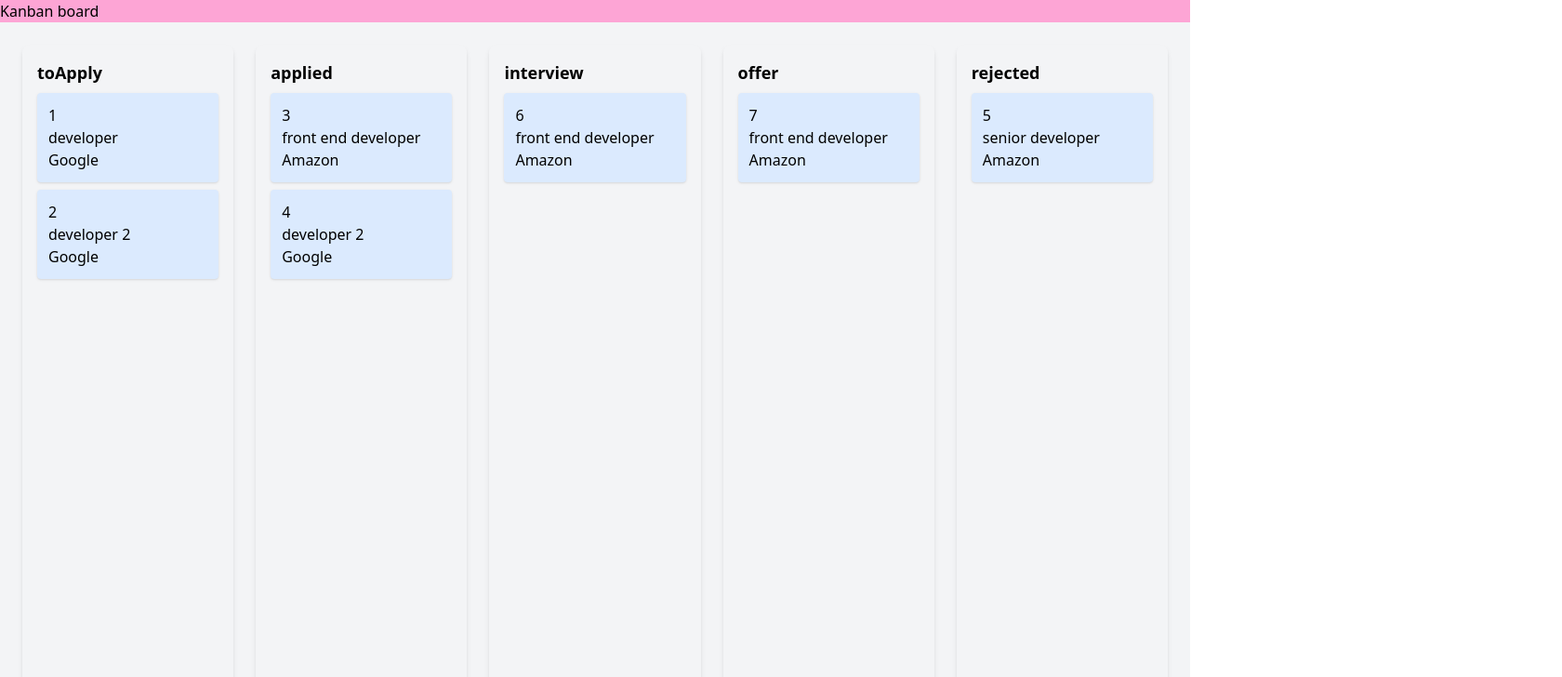
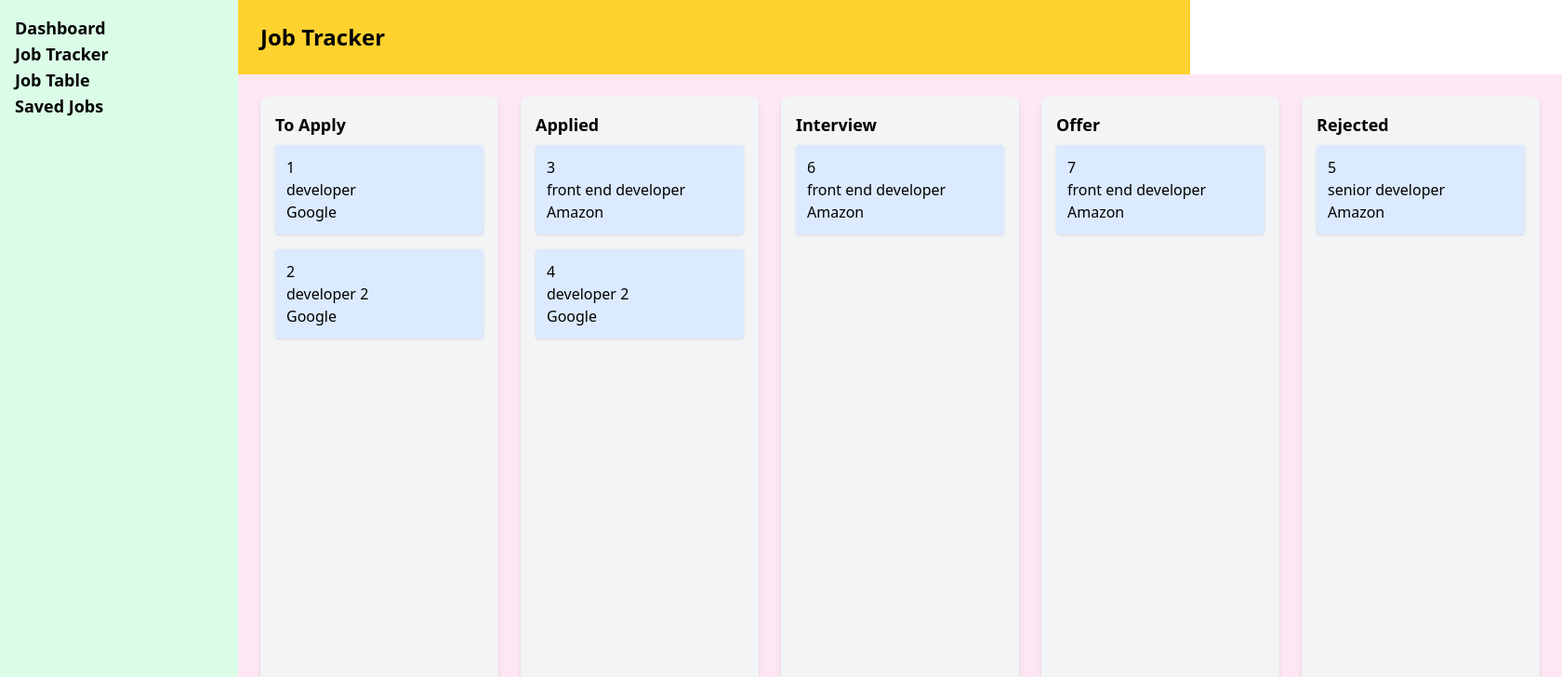
Before and after one commit to MayKhine/trkHire, a React (Vite) app: page / in a window 1280 px wide. Shown: the top 728 px of the page at 93% size, 1680 px wide, since content can reach past the window. Built offline with nearby package versions, Linux system fonts and the light colour scheme.

Commit message:
add menu

```diff
--- a/src/App.tsx
+++ b/src/App.tsx
@@ -1,5 +1,11 @@
-import { KanbanBoard } from "./components/KanbanBoard"
+import { KanbanBoard } from "./components/KanbanBoard/KanbanBoard"
+import { MenuBar } from "./components/Menu/MenuBar"
 
 export const App = () => {
-  return <KanbanBoard />
+  return (
+    <div className="flex w-full bg-amber-300">
+      <MenuBar />
+      <KanbanBoard />
+    </div>
+  )
 }
--- a/src/components/KanbanBoard.tsx
+++ b/src/components/KanbanBoard/KanbanBoard.tsx
@@ -1,16 +1,15 @@
-import React, { useState } from "react"
-import { jobType } from "../utils/types"
-import { jobColumns } from "../utils/data"
+import { useState } from "react"
+import { jobType } from "../../utils/types"
+import { jobColumns } from "../../utils/data"
 import {
-  closestCorners,
   DndContext,
   DragEndEvent,
   DragOverEvent,
   DragOverlay,
   DragStartEvent,
 } from "@dnd-kit/core"
-import { KanbanColumn } from "./KanbanColumn"
-import { KanbanCard } from "./KanbanCard"
+import { KanbanColumn } from "../KanbanBoard/KanbanColumn"
+import { KanbanCard } from "../KanbanBoard/KanbanCard"
 import { arrayMove } from "@dnd-kit/sortable"
 
 export const KanbanBoard = () => {
@@ -114,15 +113,14 @@ export const KanbanBoard = () => {
   }
 
   return (
-    <div className="bg-pink-300 h-full">
-      Kanban board
+    <div className=" h-full">
+      <div className="text-2xl font-bold p-6"> Job Tracker </div>
       <DndContext
-        collisionDetection={closestCorners}
         onDragStart={handleDragStart}
         onDragOver={handleDragOver}
         onDragEnd={handleDragEnd}
       >
-        <div className="flex gap-6 p-6 bg-gray-100 min-h-screen">
+        <div className="flex gap-6 p-6 min-h-screen bg-pink-100">
           {columns.map((column) => (
             <KanbanColumn key={column.id} column={column} />
           ))}
--- a/src/components/KanbanCard.tsx
+++ b/src/components/KanbanBoard/KanbanCard.tsx
@@ -1,4 +1,4 @@
-import { jobType } from "../utils/types"
+import { jobType } from "../../utils/types"
 import { useSortable } from "@dnd-kit/sortable"
 import { CSS } from "@dnd-kit/utilities"
 
--- a/src/components/KanbanColumn.tsx
+++ b/src/components/KanbanBoard/KanbanColumn.tsx
@@ -1,6 +1,6 @@
 import { useDroppable } from "@dnd-kit/core"
-import { jobColumnType } from "../utils/types"
-import { KanbanCard } from "./KanbanCard"
+import { jobColumnType } from "../../utils/types"
+import { KanbanCard } from "../KanbanBoard/KanbanCard"
 import { SortableContext, verticalListSortingStrategy } from "@dnd-kit/sortable"
 
 type KanbanColumnProps = {
@@ -15,32 +15,17 @@ export const KanbanColumn = ({ column }: KanbanColumnProps) => {
   })
 
   return (
-    // <div ref={setNodeRef} className="w-64 bg-white p-4 rounded-lg shadow-md">
-    //   <h2 className="text-lg font-bold mb-2">{column.id}</h2>
-
-    //   <SortableContext
-    //     items={column.jobs}
-    //     // items={column.jobs.map((job) => job.id)}
-    //     strategy={verticalListSortingStrategy}
-    //   >
-    //     <div className="space-y-2">
-    //       {column.jobs.map((job) => (
-    //         <KanbanCard key={job.id} job={job} />
-    //       ))}
-    //     </div>
-    //   </SortableContext>
-    // </div>
     <div
       ref={setNodeRef}
       className="w-64 bg-gray-100 p-4 rounded-lg shadow-md min-h-[300px]"
     >
-      <h2 className="text-lg font-bold mb-2">{column.id}</h2>
+      <h2 className="text-lg font-bold mb-2">{column.colTitle}</h2>
 
       <SortableContext
         items={column.jobs.map((job) => job.id)}
         strategy={verticalListSortingStrategy}
       >
-        <div className="space-y-2">
+        <div className="space-y-4">
           {column.jobs.map((job) => (
             <KanbanCard key={job.id} job={job} colId={column.id} />
           ))}
--- /dev/null
+++ b/src/components/Menu/MenuBar.tsx
@@ -0,0 +1,10 @@
+export const MenuBar = () => {
+  return (
+    <div className="bg-green-100 min-w-64 p-4 text-lg font-bold">
+      <div>Dashboard</div>
+      <div>Job Tracker</div>
+      <div>Job Table</div>
+      <div>Saved Jobs</div>
+    </div>
+  )
+}
--- a/src/utils/data.ts
+++ b/src/utils/data.ts
@@ -3,6 +3,7 @@ import { jobColumnType } from "./types"
 export const jobColumns: jobColumnType[] = [
   {
     id: "toApply",
+    colTitle: "To Apply",
     jobs: [
       { id: "1", title: "developer", company: "Google", location: "Boston" },
       {
@@ -16,6 +17,7 @@ export const jobColumns: jobColumnType[] = [
 
   {
     id: "applied",
+    colTitle: "Applied",
     jobs: [
       {
         id: "3",
@@ -33,6 +35,7 @@ export const jobColumns: jobColumnType[] = [
   },
   {
     id: "interview",
+    colTitle: "Interview",
     jobs: [
       {
         id: "6",
@@ -44,6 +47,7 @@ export const jobColumns: jobColumnType[] = [
   },
   {
     id: "offer",
+    colTitle: "Offer",
     jobs: [
       {
         id: "7",
@@ -55,6 +59,7 @@ export const jobColumns: jobColumnType[] = [
   },
   {
     id: "rejected",
+    colTitle: "Rejected",
     jobs: [
       {
         id: "5",
--- a/src/utils/types.ts
+++ b/src/utils/types.ts
@@ -7,5 +7,6 @@ export type jobType = {
 
 export type jobColumnType = {
   id: string
+  colTitle: string
   jobs: Array<jobType>
 }
```
